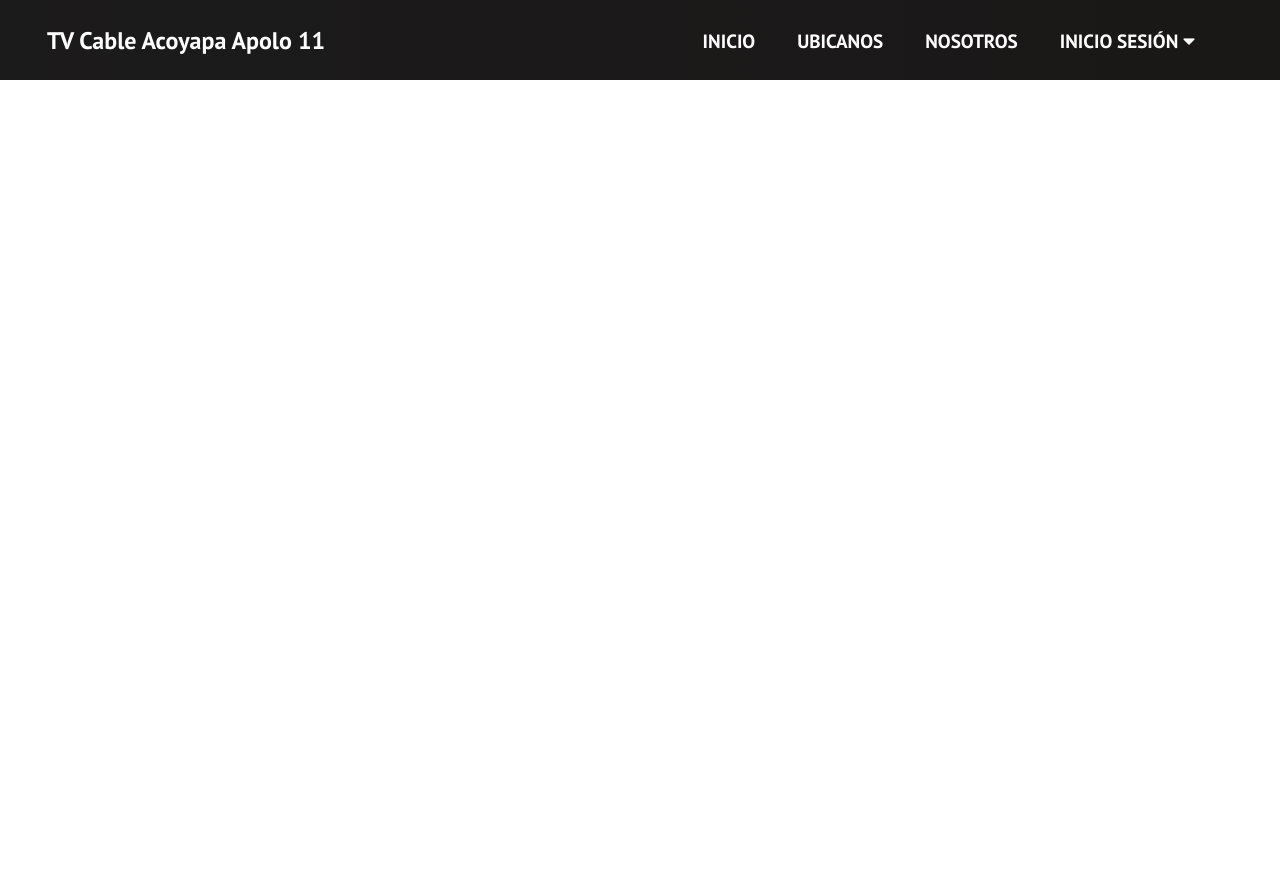
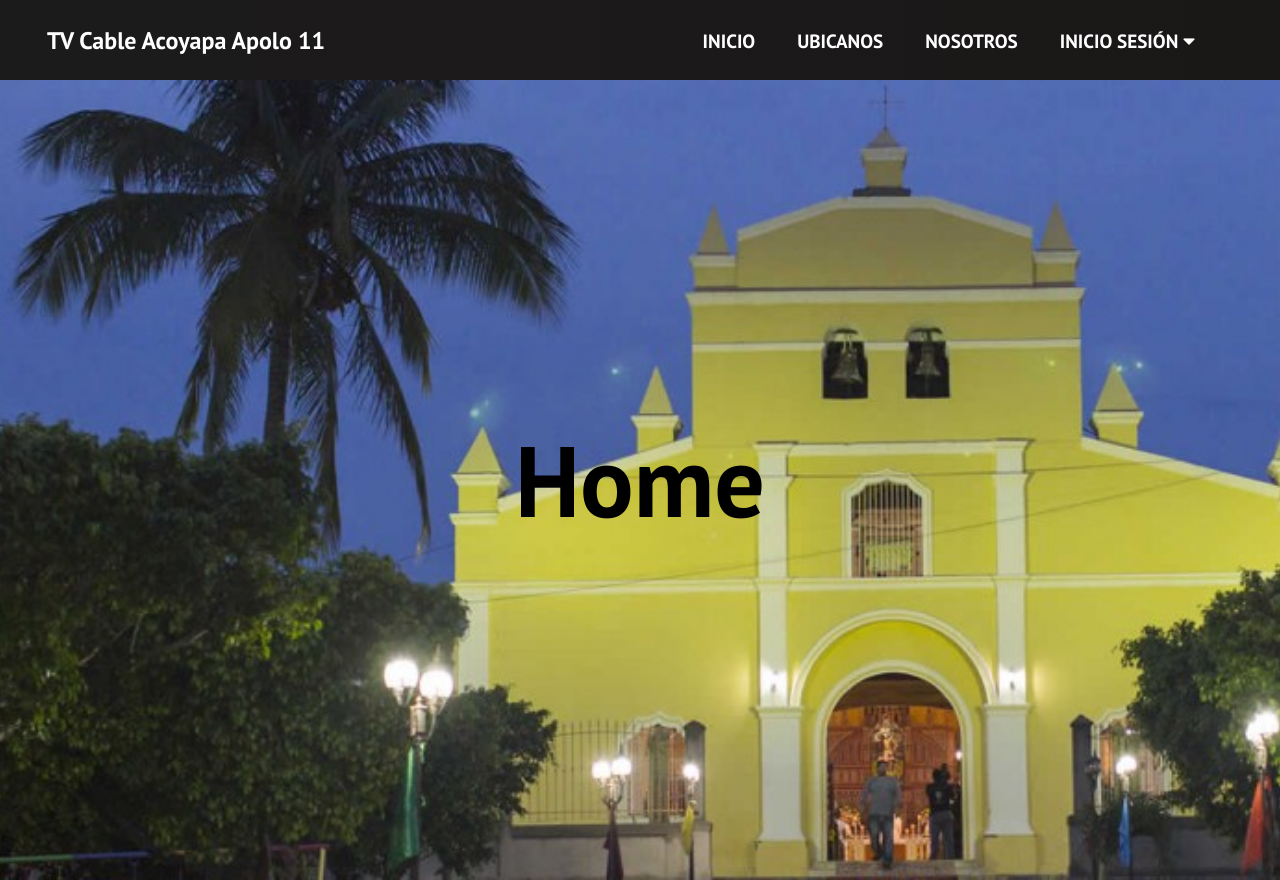
Before and after one commit to JuanS09/Apolo, a React (Create React App) app: page / in a window 1280 px wide. Before the commit the page ends 800 px from the top, so only its background shows below. Built offline with nearby package versions, Linux system fonts and the light colour scheme.

Commit message:
Cambios en el acceso de inicio

```diff
--- a/src/App.css
+++ b/src/App.css
@@ -5,7 +5,7 @@
     font-family: 'PT Sans', sans-serif;
 }
 
-.Home, .Ubicacion, .Nosotros, .InSeCliente, .InSeAdministrador{
+h1, .Ubicacion, .Nosotros, .InSeCliente, .InSeAdministrador{
     display: flex;
     height: 100vh;
     align-items: center;
@@ -13,7 +13,7 @@
     font-size: 2rem;
 }
 
-.Home {
+  h1 {
     background-image: url('./Components/Menu/Images/Acoyapa.jpg');
     background-position: center;
     background-size: cover;
--- a/src/App.js
+++ b/src/App.js
@@ -14,7 +14,7 @@ function App () {
     <Router>
       <Navbar />
       <Switch>
-        <Route path='/Home' exact component={Home} />
+        <Route path='/' exact component={Home} />
         <Route path='/ubicacion' exact component={Ubicacion} />
         <Route path='/nosotros' exact component={Nosotros} />
         <Route path='/InSeCliente' exact component={InSeCliente} />
--- a/src/Components/Menu/Navbar.js
+++ b/src/Components/Menu/Navbar.js
@@ -31,7 +31,7 @@ function Navbar(){
     return (
         <>
             <nav className='navbar'>
-                <Link to='/Home' className='navbar-logo'>
+                <Link to='/' className='navbar-logo'>
                 TV Cable Acoyapa Apolo 11
                 </Link>
                 <div className='menu-icon' onClick={handleClick}>
@@ -39,7 +39,7 @@ function Navbar(){
                 </div>
                 <ul className={click ? 'nav-menu active' : 'nav-menu'}>
                     <li className='nav-item'>
-                        <Link to='/Home' className='nav-links' onClick={closeMobileMenu}>
+                        <Link to='/' className='nav-links' onClick={closeMobileMenu}>
                             INICIO
                         </Link>
                     </li>
--- a/src/Components/Menu/Pages/Home.js
+++ b/src/Components/Menu/Pages/Home.js
@@ -3,7 +3,7 @@ import React from 'react';
 export default function Home(){
     return (
         <>
-            <h1 className='Home'>Home</h1>
+            <h1 >Home</h1>
         </>
 
     );
```
